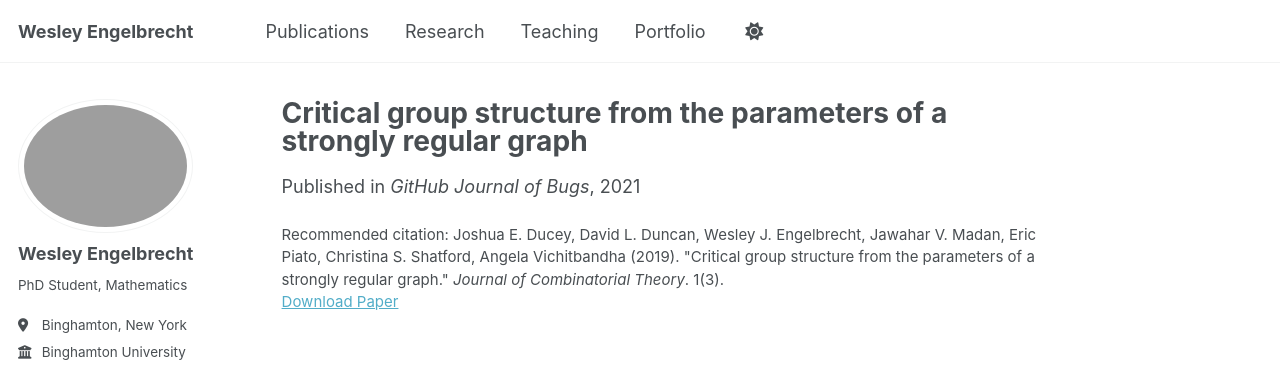
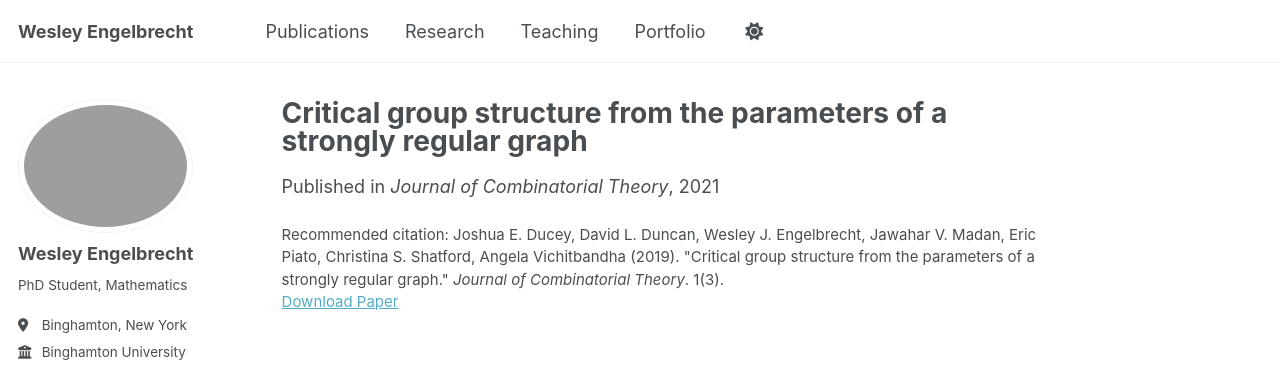
Before and after one commit to wjengelbr/wjengelbr.github.io, a Jekyll site: the page built from _publications/2021-05-19-critical-group-structure.md, in a window 1280 px wide. Shown: the top 369 px of the page. Built offline with Jekyll 4.4.1, drawn with Linux system fonts in a browser that asks for light colours; a style sheet for code colours, icons or effects is not loaded.

Commit message:
Update venue in publication metadata

```diff
--- a/_publications/2021-05-19-critical-group-structure.md
+++ b/_publications/2021-05-19-critical-group-structure.md
@@ -5,7 +5,7 @@ category: journal
 permalink: /publication/2021-05-19
 excerpt: 'We give simple arithmetic conditions that force the Sylow p-subgroup of the critical group of a strongly regular graph to take a specific form.'
 date: 2021-05-19
-venue: 'GitHub Journal of Bugs'
+venue: 'Journal of Combinatorial Theory'
 paperurl: 'https://arxiv.org/abs/1910.07686'
 citation: 'Joshua E. Ducey, David L. Duncan, Wesley J. Engelbrecht, Jawahar V. Madan, Eric Piato, Christina S. Shatford, Angela Vichitbandha (2019). &quot;Critical group structure from the parameters of a strongly regular graph.&quot; <i>Journal of Combinatorial Theory</i>. 1(3).'
 ---
```
